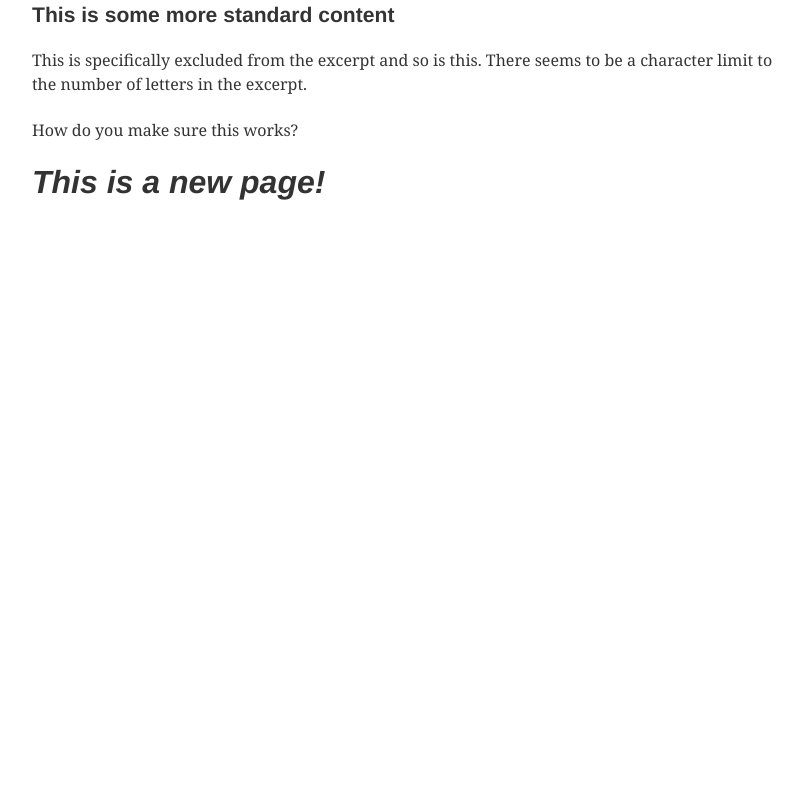
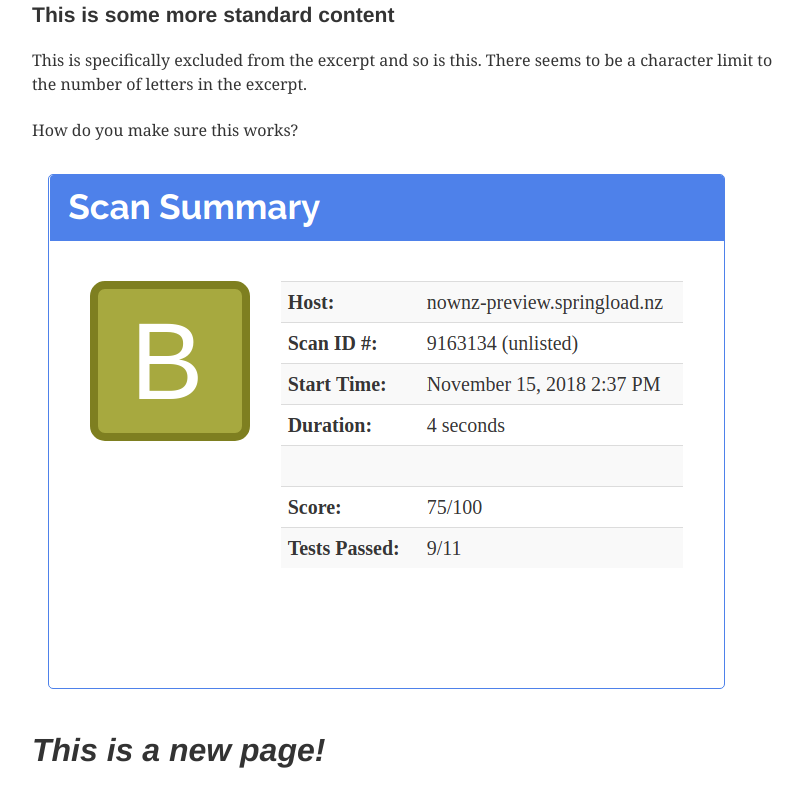
Before and after one commit to tacitus/gatsby-test, a Gatsby site: page /why-was-the-title-missed in a window 1280 px wide. Shown: the part 597-1404 px from the top of the page, without its empty margins (232-1035 px from the left). Before the commit the page ends 867 px from the top, so only its background shows below. Built offline with nearby package versions, Linux system fonts and the light colour scheme; Gatsby itself is replaced by a stand-in of ours; some packages are replaced by stand-ins of ours.

Commit message:
Update Pages “why-was-the-title-missed”

```diff
--- a/src/pages/why-was-the-title-missed.md
+++ b/src/pages/why-was-the-title-missed.md
@@ -15,4 +15,8 @@ This is specifically excluded from the excerpt and so is this. There seems to be
 
 How do you make sure this works?
 
-# _**This is a new page!**_
+
+
+![foooo](/images/uploads/observatory.png)
+
+# **_This is a new page!_**
```
